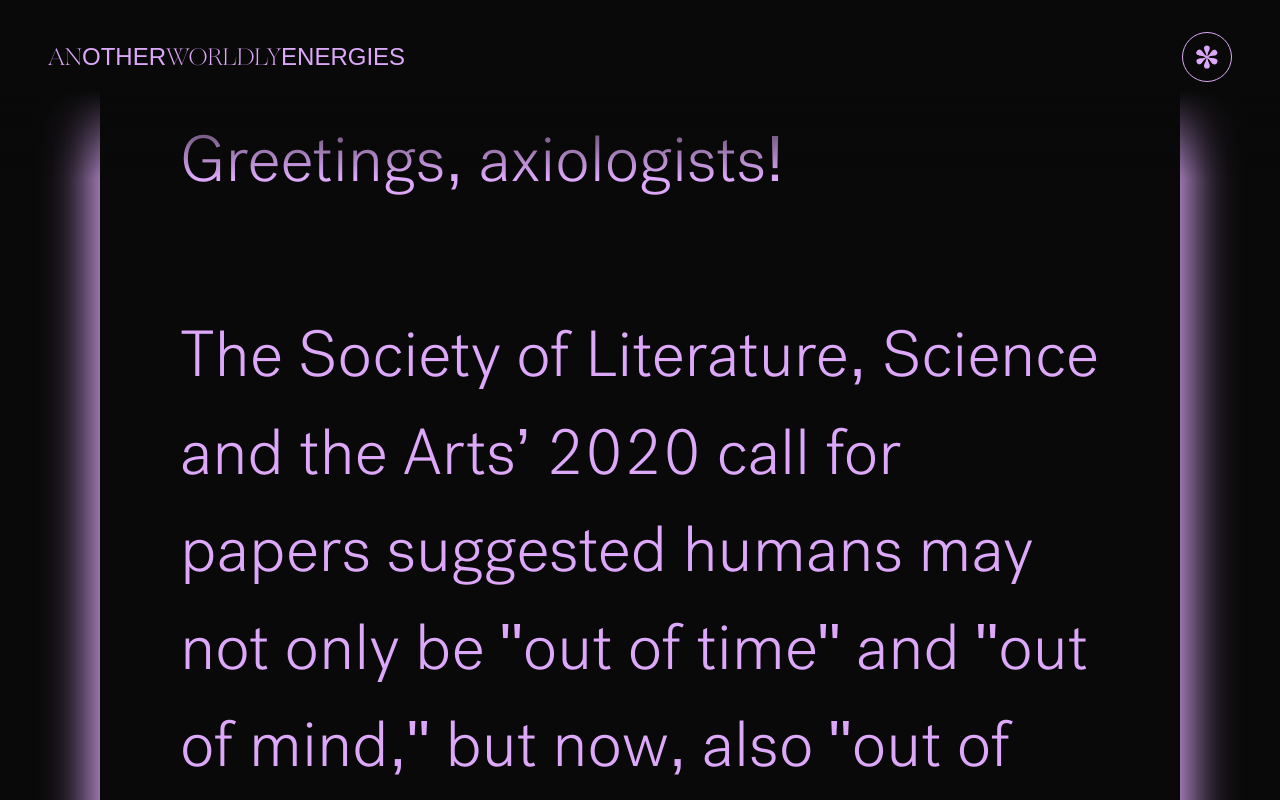
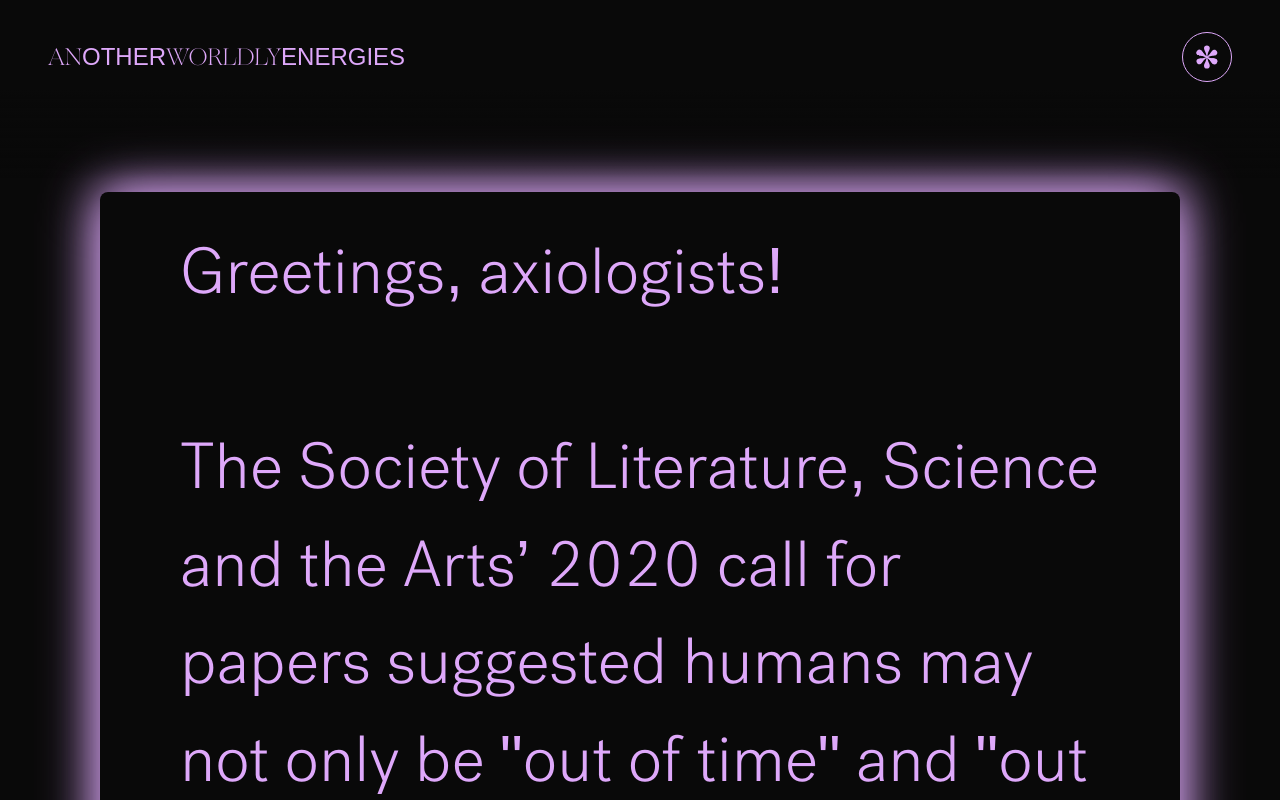
Before and after one commit to miramira97/awesite.github.io, a plain HTML site: page mission.html in a window 1280 px wide. Shown: the top 800 px of the page. Drawn offline with nearby package versions, Linux system fonts and the light colour scheme; a web font is replaced by a local one.

Commit message:
mission margin-top

```diff
--- a/style.css
+++ b/style.css
@@ -648,7 +648,7 @@
   display:inline-block;
   /*position:relative;
   z-index: -1;*/
-  margin-top:80px;
+  margin-top: 12rem;
   margin-left:100px;
   margin-right:100px;
   margin-bottom:50px;
```
